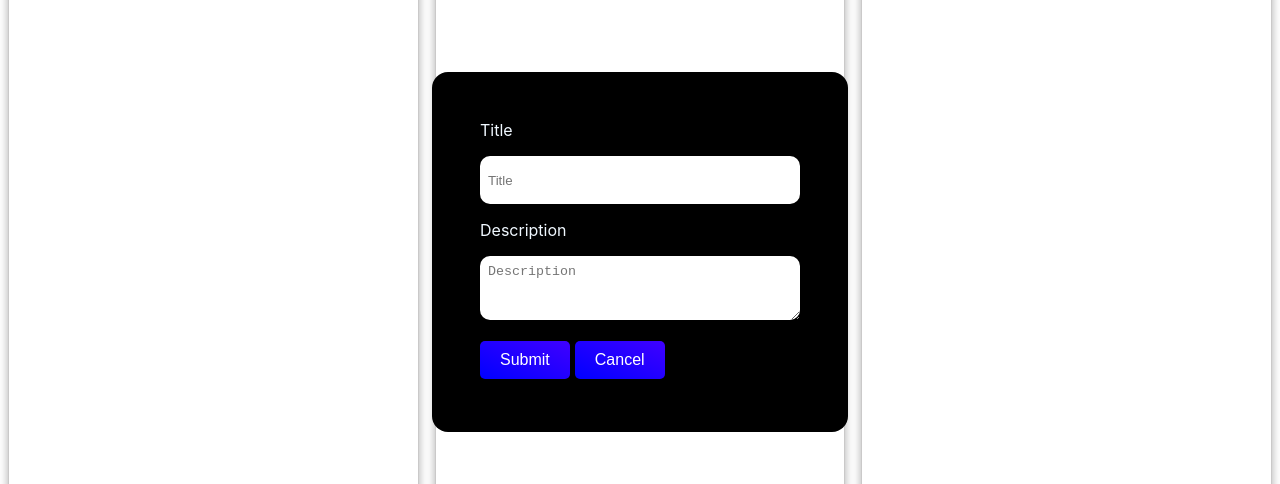
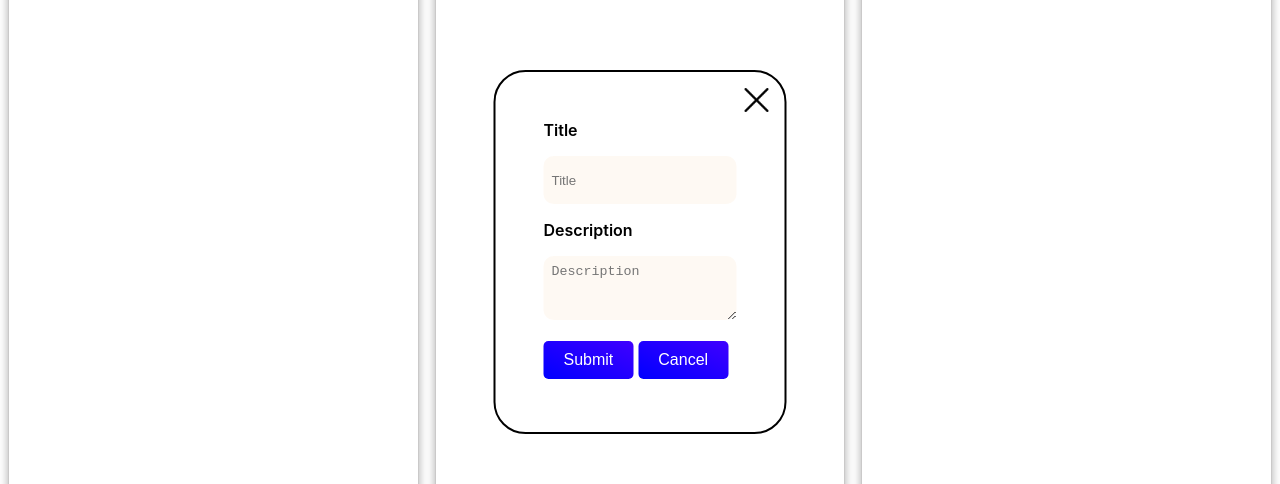
Before and after one commit to Anirudhmadhavkulkarni9094/To-do, a React (Create React App) app: page / in a window 1280 px wide. Both pictures are taken after a click on the button "Add new Task +". Shown: the part 148-632 px from the top of the page. Built offline with nearby package versions, Linux system fonts and the light colour scheme; no server answers.

Commit message:
improved form

```diff
--- a/src/Component/AddingNewTask.js
+++ b/src/Component/AddingNewTask.js
@@ -42,6 +42,7 @@ function AddingNewTask({ handleClose }) {
 
   return (
     <div className='form-task'>
+      <img src={require('./close.png')} alt='' onClick={handleClose} className='closeButton'></img>
       <form onSubmit={handleAddingTask}>
         <div className='task-input'>
           <label>Title</label>
--- a/src/Component/Card.js
+++ b/src/Component/Card.js
@@ -15,8 +15,8 @@ function Card({task}) {
   return (
     <>
     <h4 title={task.Desc }>{task.title}</h4>
-              <p>{task.status}</p>
-              <p>last updated on -{reverseString(task.Date.toString().slice(0,10))}</p>
+    <p className="green">status: {task.status}</p>
+              <p>last updated on {reverseString(task.Date.toString().slice(0,10))}</p>
               <button className='btn' onClick={()=>handleDelete(task._id)}>delete</button>
     </>
   )
--- a/src/Component/Pending.css
+++ b/src/Component/Pending.css
@@ -86,9 +86,7 @@
   border-radius: 1rem;
 }
 
-.newTask{
-  border-radius: 1rem;
-}
+
 
 
 .edit-task{
@@ -115,3 +113,22 @@
   display: flex;
   justify-content: space-between;
 }
+
+.red{
+  color: red;
+}
+
+.black{
+  color: black;
+}
+
+.green{
+  color: green
+}
+
+.closeButton{
+  right: 1rem;
+  top: 1rem;
+  position: absolute;
+  width: 1.5rem;
+}
--- a/src/Component/Pending.js
+++ b/src/Component/Pending.js
@@ -95,14 +95,15 @@ function Pending() {
     <>
       <div className='Slab'>
         <div className='pending-header'>
-          <h3>Pending - {tasks.length} tasks</h3>
+          <h3>Pending - {pendingTasks.length} tasks</h3>
           <button className='btn' onClick={handleNewTask}>Add new Task +</button>
         </div>
         <div>
           {pendingTasks.map((task) => (
             <div key={task._id} className='pending-card'>
               <h4 title={task.Desc}>Title: {task.title.toUpperCase()}</h4>
-              <p>status: {task.status}</p>
+              <p className="red">status: {task.status}</p>
+
               <p className='date'>
                 <img src={require('./refresh.png')} className='refresh' alt='' />
                 last updated on {reverseString(task.Date.toString().slice(0, 10))}
--- a/src/Component/Task.css
+++ b/src/Component/Task.css
@@ -52,8 +52,30 @@
     left: 50%;
     top: 50%;
     transform: translate(-50%,-50%);
-    background-color: black;
-    color: aliceblue;
+    background-color: rgb(255, 255, 255);
+    color: rgb(0, 0, 0);
     padding: 3rem;
-    width: 20rem;
+    max-width: 100%;
+    border-radius: 2rem;
+    border: 2px solid black;
   }
+
+  .newTask input{
+    background-color: rgba(250, 235, 215, 0.308);
+  }
+
+  .newTask input:focus{
+    background-color: antiquewhite;
+  }
+  .newTask textarea{
+    background-color: rgba(250, 235, 215, 0.308);
+  }
+
+  .newTask textarea:focus{
+    border: none;
+    background-color: antiquewhite;
+  }
+
+  .newTask label{
+    font-weight: 600;
+  }
--- a/src/Component/Working.js
+++ b/src/Component/Working.js
@@ -38,7 +38,7 @@ function Working() {
           {pendingTasks.map(task => (
             <div key={task.id} className='pending-card'>
               <h4 title={task.Desc }>{task.title}</h4>
-              <p>{task.status}</p>
+              <p className='black'>{task.status}</p>
               <p className='date'><img src={require('./refresh.png')} className='refresh' alt=''></img> last updated on {reverseString(task.Date.toString().slice(0,10))}</p>
               <button className='btn' onClick={()=>handleCompletion(task._id)}>Complete</button>
               <button className='btn' onClick={()=>handleBack(task._id)}>Revert</button>
```
Also changed, not shown: src/Component/close.png (added).
